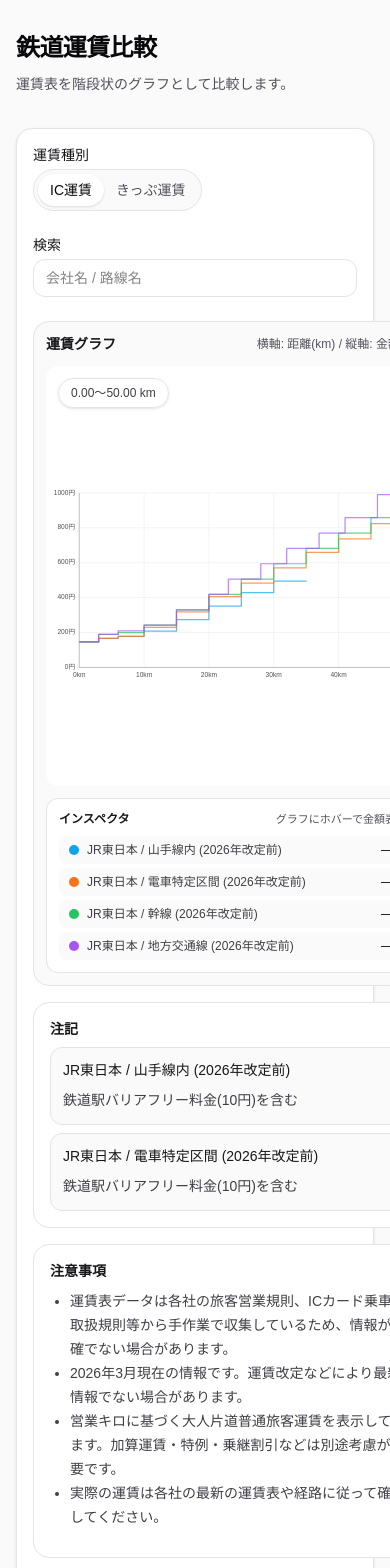
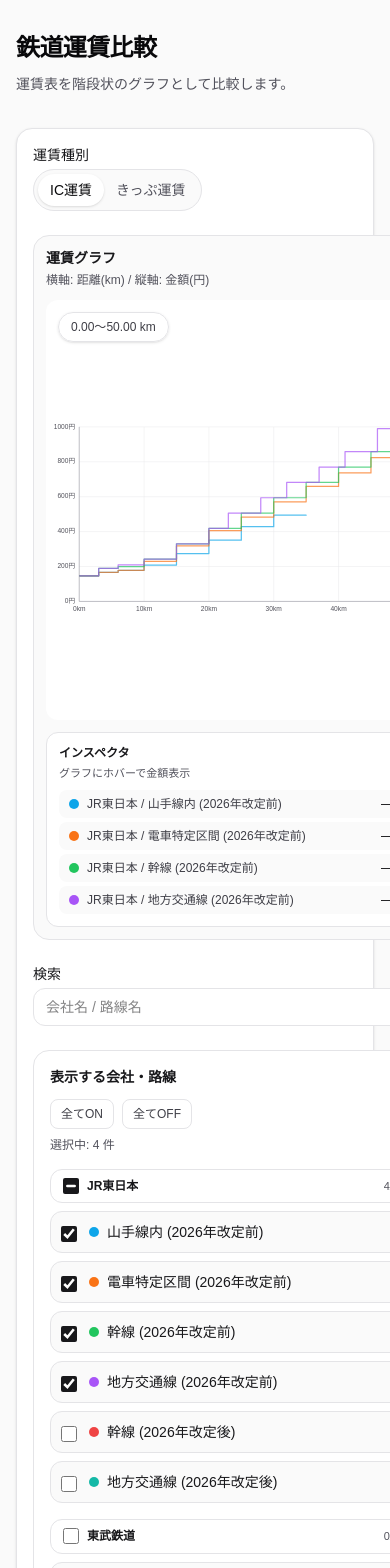
Before and after one commit to Teinishi/railway-fare-comparison, a Next.js app: page / in a window 390 px wide. Shown: the top 1568 px of the page. Built offline with nearby package versions, Linux system fonts and the light colour scheme.

Commit message:
モバイル対応のためにレイアウトを調整

```diff
--- a/app/ui/ChartInspector.tsx
+++ b/app/ui/ChartInspector.tsx
@@ -11,14 +11,14 @@
 
 export default function ChartInspector({ message, noValuesMessage, hoverValues }: Props) {
   return (
-      <div className="rounded-xl border border-zinc-200 bg-white p-3">
-      <div className="mb-2 flex items-center justify-between gap-3">
+    <div className="rounded-xl border border-zinc-200 bg-white p-3">
+      <div className="mb-2 flex flex-col gap-1 sm:flex-row sm:items-center sm:justify-between sm:gap-3">
         <div className="text-xs font-semibold text-zinc-900">インスペクタ</div>
-        <div className="text-[11px] text-zinc-600">
+        <div className="wrap-break-word text-[11px] text-zinc-600">
           {message}
         </div>
       </div>
-      <div className="flex max-h-55 flex-col gap-1 overflow-auto pr-1">
+      <div className="flex max-h-40 flex-col gap-1 overflow-auto pr-1">
         {hoverValues.map((v) => (
           <div
             key={v.id}
--- a/app/ui/FareComparison.tsx
+++ b/app/ui/FareComparison.tsx
@@ -3,8 +3,8 @@
 import { useEffect, useMemo, useState } from "react";
 import StepFareChart from "./StepFareChart";
 import CompanyHeader from "./CompanyHeader";
-import FareControls from "./FareControls";
 import SelectedNotesPanel, { type NoteBlock } from "./SelectedNotesPanel";
+import FareKindSelect from "./FareKindSelect";
 
 type FareKind = "ic" | "ticket";
 
@@ -244,45 +244,28 @@
 
   return (
     <div className="flex flex-col gap-6">
-      <FareControls
-        fareKind={fareKind}
-        onChangeFareKind={setFareKind}
-        filterText={filterText}
-        onChangeFilterText={setFilterText}
-      />
-
       <div className="grid gap-6 lg:grid-cols-[1fr_340px]">
-          <div className="flex flex-col gap-4">
-            <div className="rounded-2xl border border-zinc-200 bg-zinc-50 p-3">
-              <StepFareChart fareKind={fareKind} series={selectedSeries} />
-            </div>
-
-            <SelectedNotesPanel blocks={selectedNotes} />
-
-            <div className="rounded-2xl border border-zinc-200 bg-white p-4">
-              <div className="mb-2 text-sm font-semibold text-zinc-900">
-                注意事項
-              </div>
-            <ul className="mb-3 list-disc pl-5 text-sm leading-6 text-zinc-700">
-              <li>
-                運賃表データは各社の旅客営業規則、ICカード乗車券取扱規則等から手作業で収集しているため、情報が正確でない場合があります。
-              </li>
-              <li>
-                2026年3月現在の情報です。運賃改定などにより最新の情報でない場合があります。
-              </li>
-              <li>
-                営業キロに基づく大人片道普通旅客運賃を表示しています。加算運賃・特例・乗継割引などは別途考慮が必要です。
-              </li>
-              <li>
-                実際の運賃は各社の最新の運賃表や経路に従って確認してください。
-              </li>
-            </ul>
-          </div>
+        <div className="lg:row-start-1 lg:col-start-1">
+          <FareKindSelect fareKind={fareKind} onChangeFareKind={setFareKind} />
         </div>
 
-        <div className="flex flex-col gap-4">
+        <div className="lg:row-start-2 lg:col-start-1 rounded-2xl border border-zinc-200 bg-zinc-50 p-3">
+          <StepFareChart fareKind={fareKind} series={selectedSeries} />
+        </div>
+
+        <div className="lg:row-start-1 lg:col-start-2 flex flex-col gap-1">
+          <div className="text-sm font-medium text-zinc-900">検索</div>
+          <input
+            value={filterText}
+            onChange={(e) => setFilterText(e.target.value)}
+            placeholder="会社名 / 路線名"
+            className="w-full rounded-xl border border-zinc-200 bg-white px-3 py-2 text-sm outline-none ring-zinc-300 focus:ring-2 sm:w-80"
+          />
+        </div>
+
+        <aside className="lg:row-start-2 lg:col-start-2 flex flex-col gap-4 lg:w-85 lg:flex-none">
           <div className="rounded-2xl border border-zinc-200 bg-white p-4">
-            <div className="mb-2 flex items-center justify-between gap-3">
+            <div className="mb-2 flex flex-col gap-3 sm:flex-row sm:items-center sm:justify-between">
               <div className="text-sm font-semibold text-zinc-900">
                 表示する会社・路線
               </div>
@@ -320,7 +303,7 @@
                   選択中: {selectedCount} 件
                 </div>
 
-                <div className="flex max-h-130 flex-col gap-4 overflow-auto pr-1">
+                <div className="flex lg:max-h-150 flex-col gap-4 overflow-auto pr-1">
                   {grouped.map((g) => (
                     <div key={g.companyKey} className="flex flex-col gap-2">
                       <CompanyHeader
@@ -349,7 +332,7 @@
                                 className="inline-block h-2.5 w-2.5 rounded-full"
                                 style={{ backgroundColor: s.color }}
                               />
-                              <div className="truncate text-sm font-medium text-zinc-900">
+                              <div className="truncate text-sm font-medium text-zinc-900 wrap-break-word">
                                 {s.tableName}
                               </div>
                             </div>
@@ -362,6 +345,30 @@
               </div>
             ) : null}
           </div>
+        </aside>
+
+        <div>
+          <SelectedNotesPanel blocks={selectedNotes} />
+        </div>
+
+        <div className="lg:col-start1 lg:row-start-4 rounded-2xl border border-zinc-200 bg-white p-4">
+          <div className="mb-2 text-sm font-semibold text-zinc-900">
+            注意事項
+          </div>
+          <ul className="mb-3 list-disc pl-5 text-sm leading-6 text-zinc-700 wrap-break-word">
+            <li>
+              運賃表データは各社の旅客営業規則、ICカード乗車券取扱規則等から手作業で収集しているため、情報が正確でない場合があります。
+            </li>
+            <li>
+              2026年3月現在の情報です。運賃改定などにより最新の情報でない場合があります。
+            </li>
+            <li>
+              営業キロに基づく大人片道普通旅客運賃を表示しています。加算運賃・特例・乗継割引などは別途考慮が必要です。
+            </li>
+            <li>
+              実際の運賃は各社の最新の運賃表や経路に従って確認してください。
+            </li>
+          </ul>
         </div>
       </div>
     </div>
--- a/app/ui/FareControls.tsx
+++ /dev/null
@@ -1,59 +0,0 @@
-"use client";
-
-type FareKind = "ic" | "ticket";
-
-export default function FareControls({
-  fareKind,
-  onChangeFareKind,
-  filterText,
-  onChangeFilterText,
-}: {
-  fareKind: FareKind;
-  onChangeFareKind: (next: FareKind) => void;
-  filterText: string;
-  onChangeFilterText: (next: string) => void;
-}) {
-  return (
-    <div className="grid gap-6 lg:grid-cols-[1fr_340px]">
-      <div className="flex flex-col gap-1">
-        <div className="text-sm font-medium text-zinc-900">運賃種別</div>
-        <div className="inline-flex w-fit rounded-full border border-zinc-200 bg-zinc-50 p-1">
-          <button
-            type="button"
-            onClick={() => onChangeFareKind("ic")}
-            className={
-              "rounded-full px-3 py-1.5 text-sm transition " +
-              (fareKind === "ic"
-                ? "bg-white text-zinc-950 shadow-sm"
-                : "text-zinc-600 hover:text-zinc-950")
-            }
-          >
-            IC運賃
-          </button>
-          <button
-            type="button"
-            onClick={() => onChangeFareKind("ticket")}
-            className={
-              "rounded-full px-3 py-1.5 text-sm transition " +
-              (fareKind === "ticket"
-                ? "bg-white text-zinc-950 shadow-sm"
-                : "text-zinc-600 hover:text-zinc-950")
-            }
-          >
-            きっぷ運賃
-          </button>
-        </div>
-      </div>
-
-      <div className="flex flex-col gap-1">
-        <div className="text-sm font-medium text-zinc-900">検索</div>
-        <input
-          value={filterText}
-          onChange={(e) => onChangeFilterText(e.target.value)}
-          placeholder="会社名 / 路線名"
-          className="w-full rounded-xl border border-zinc-200 bg-white px-3 py-2 text-sm outline-none ring-zinc-300 focus:ring-2 sm:w-80"
-        />
-      </div>
-    </div>
-  );
-}
--- /dev/null
+++ b/app/ui/FareKindSelect.tsx
@@ -0,0 +1,42 @@
+"use client";
+
+type FareKind = "ic" | "ticket";
+
+type Props = {
+  fareKind: FareKind;
+  onChangeFareKind: (next: FareKind) => void
+};
+
+export default function FareKindSelect({ fareKind, onChangeFareKind }: Props) {
+  return (
+    <div className="flex flex-col gap-1">
+      <div className="text-sm font-medium text-zinc-900">運賃種別</div>
+      <div className="inline-flex w-fit rounded-full border border-zinc-200 bg-zinc-50 p-1">
+        <button
+          type="button"
+          onClick={() => onChangeFareKind("ic")}
+          className={
+            "rounded-full px-3 py-1.5 text-sm transition " +
+            (fareKind === "ic"
+              ? "bg-white text-zinc-950 shadow-sm"
+              : "text-zinc-600 hover:text-zinc-950")
+          }
+        >
+          IC運賃
+        </button>
+        <button
+          type="button"
+          onClick={() => onChangeFareKind("ticket")}
+          className={
+            "rounded-full px-3 py-1.5 text-sm transition " +
+            (fareKind === "ticket"
+              ? "bg-white text-zinc-950 shadow-sm"
+              : "text-zinc-600 hover:text-zinc-950")
+          }
+        >
+          きっぷ運賃
+        </button>
+      </div>
+    </div>
+  )
+}
--- a/app/ui/SelectedNotesPanel.tsx
+++ b/app/ui/SelectedNotesPanel.tsx
@@ -17,7 +17,7 @@
             className="rounded-xl border border-zinc-200 bg-zinc-50 p-3"
           >
             <div className="text-sm font-medium text-zinc-900">{n.title}</div>
-            <div className="mt-2 whitespace-pre-wrap text-sm leading-6 text-zinc-700">
+            <div className="mt-2 whitespace-pre-wrap break-words text-sm leading-6 text-zinc-700">
               {n.note}
             </div>
           </div>
--- a/app/ui/StepFareChart.tsx
+++ b/app/ui/StepFareChart.tsx
@@ -367,7 +367,7 @@
 
   return (
     <div className="flex flex-col gap-3">
-      <div className="flex items-center justify-between gap-4">
+      <div className="flex flex-col gap-1 sm:flex-row sm:items-center sm:justify-between sm:gap-4">
         <div className="text-sm font-semibold text-zinc-900">運賃グラフ</div>
         <div className="text-xs text-zinc-600">
           横軸: 距離(km) / 縦軸: 金額(円)
```
